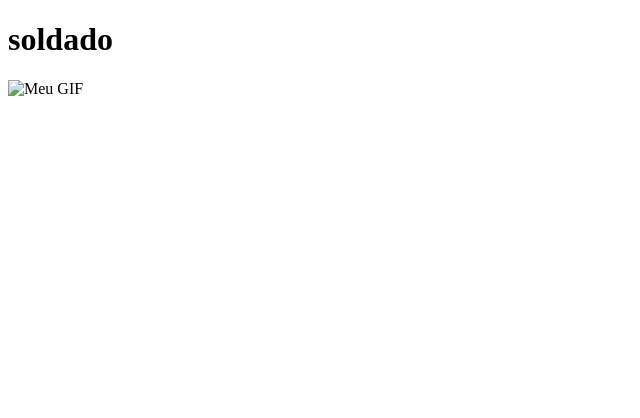
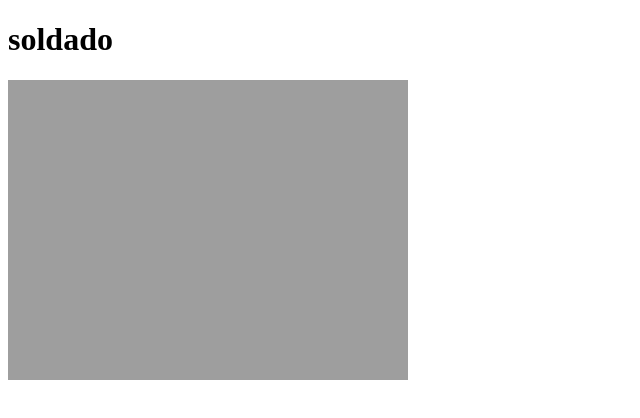
Before and after one commit to MTBlackN/soldado, a plain HTML site: page index.html in a window 1280 px wide. Shown: the whole page, without its empty margins (0-640 px from the left). Drawn offline with Linux system fonts and the light colour scheme; the site is published under a folder, as on GitHub Pages, so addresses that start at the root find nothing.

Commit message:
Update index.html

```diff
--- a/index.html
+++ b/index.html
@@ -9,7 +9,7 @@
 <body>
     <h1>soldado</h1>
     <div id="gif-container">
-        <img src="/videoplayback.gif" alt="Meu GIF">
+        <img src="videoplayback.gif" alt="Meu GIF">
     </div>
 <body>
 
```
